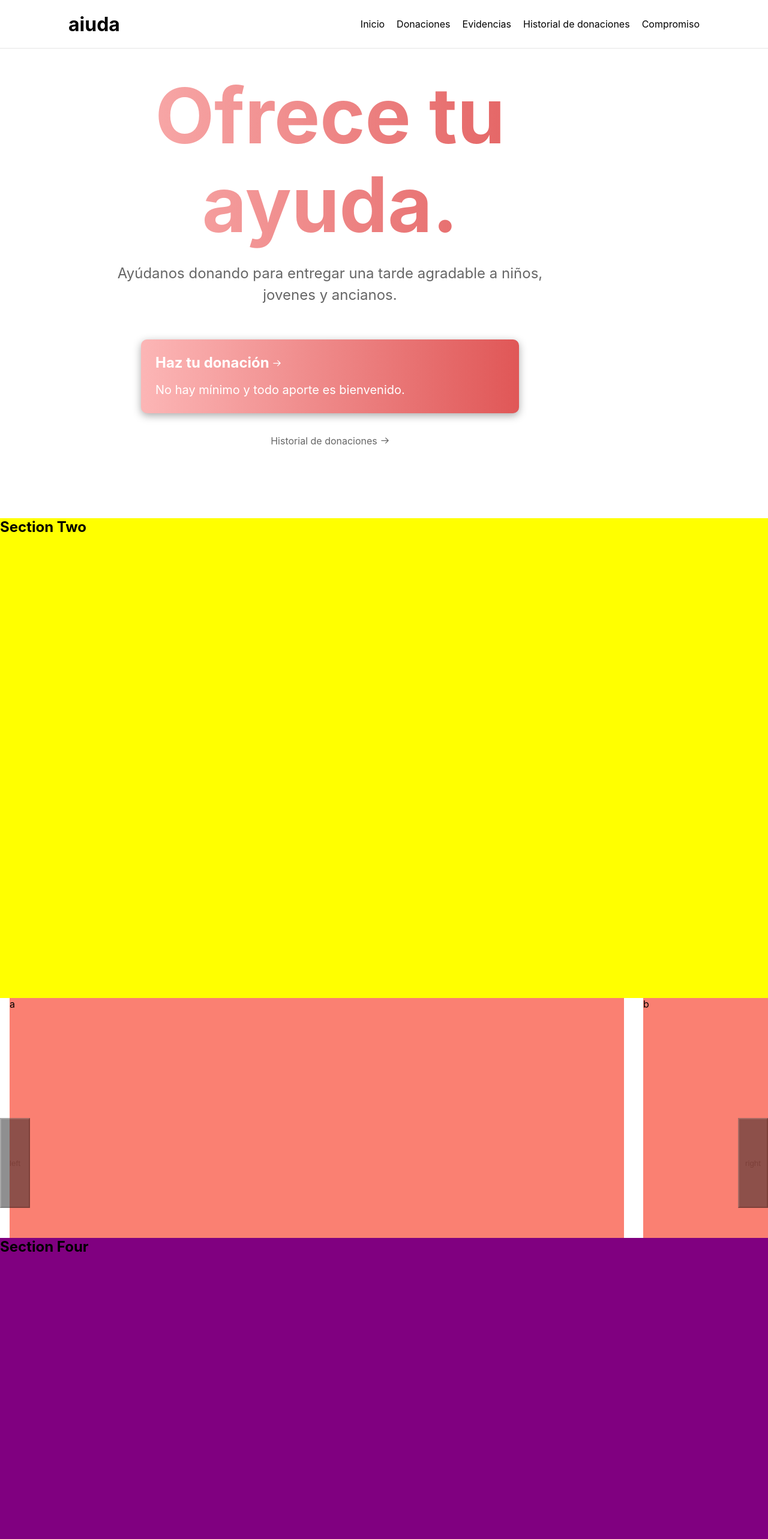
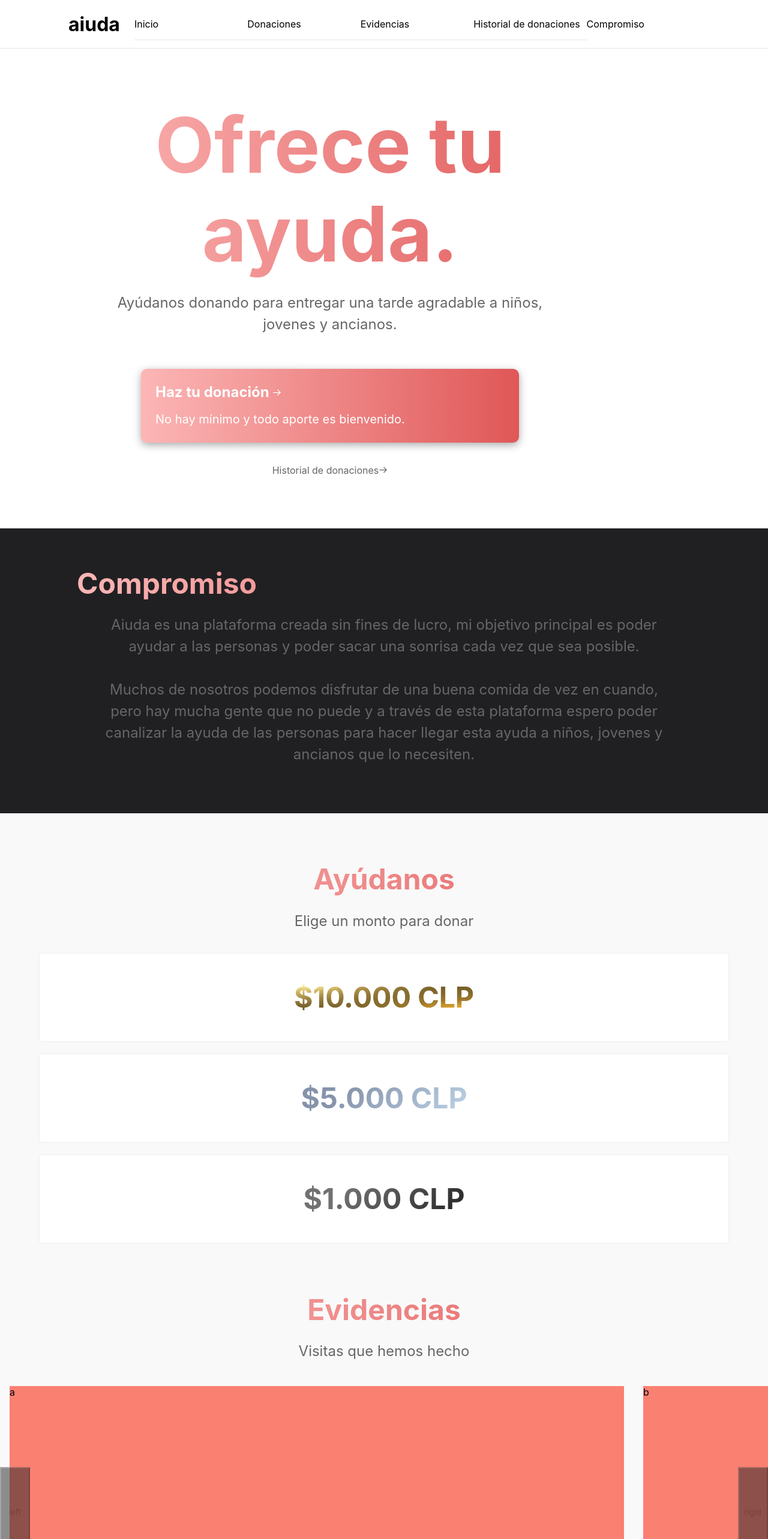
Before and after one commit to matiasnnr/aiuda, a Next.js app: page / in a window 1280 px wide. Shown: the top 2566 px of the page at 60% size. Built offline with nearby package versions, Linux system fonts and the light colour scheme.

Commit message:
ADD: all sections almost ready

```diff
--- a/components/Cards/DonationCard/DonationCard.module.css
+++ b/components/Cards/DonationCard/DonationCard.module.css
@@ -1,7 +1,18 @@
 .container {
-  height: 220px;
+  height: 150px;
   width: 90%;
   background-color: var(--white);
-  border-radius: 5px;
+  border: 2px solid var(--border-gray);
+  border-radius: 6px;
   padding: 20px;
+  transition: 0.25s ease-in-out;
+  display: flex;
+  align-items: center;
+  justify-content: center;
+  font-weight: bold;
 }
+
+.container:hover {
+  box-shadow: 0 2px 4px rgb(0 0 0 / 8%);
+  transform: translateY(-5px);
+}
--- a/components/Cards/DonationCard/index.tsx
+++ b/components/Cards/DonationCard/index.tsx
@@ -1,8 +1,8 @@
 import React from "react";
 import styles from "./DonationCard.module.css";
 
-const DonationCard = () => {
-  return <div className={styles.container}>donationcard</div>;
+const DonationCard = ({ children }: any) => {
+  return <button className={styles.container}>{children}</button>;
 };
 
 export default DonationCard;
--- a/components/Navbar/Navbar.module.css
+++ b/components/Navbar/Navbar.module.css
@@ -5,8 +5,8 @@
   justify-content: center;
   border-bottom: 1px solid var(--light-gray);
   z-index: 99999;
-  position: fixed;
-  top: 0;
+  /* position: fixed; */
+  /* top: 0; */
 }
 
 .nav {
@@ -45,14 +45,14 @@
   z-index: 99999;
 }
 
-.nav > .nav__links > a {
+.nav > .nav__links > div {
   display: flex;
   padding: 1rem 0;
   width: 100%;
   border-bottom: 1px solid var(--light-gray);
 }
 
-.nav > .nav__links > a:last-child {
+.nav > .nav__links > div:last-child {
   border: none;
 }
 
--- a/components/Navbar/index.tsx
+++ b/components/Navbar/index.tsx
@@ -1,16 +1,21 @@
 /* eslint-disable @next/next/link-passhref */
 import React from "react";
-import Link from 'next/link'
+import Link from "next/link";
 import styles from "./Navbar.module.css";
 
 const Navbar = () => {
+  const handleCheckBox = () => {
+    // @ts-ignore: Object is possibly 'null'.
+    document.getElementById(styles.nav__check).checked = false;
+  };
+
   return (
     <nav className={styles.container}>
       <div className={styles.nav}>
         <input type="checkbox" id={styles.nav__check} />
         <div className={styles.nav__header}>
           <Link href="/">
-          <h2 className={styles.nav__title}>aiuda</h2>
+            <h2 className={styles.nav__title}>aiuda</h2>
           </Link>
         </div>
         <div className={styles.nav__btn}>
@@ -22,29 +27,21 @@ const Navbar = () => {
         </div>
 
         <div className={styles.nav__links}>
-          <Link href="/">
-            Inicio
-          </Link>
-          <Link
-            href="/donations"
-           >
-            Donaciones
-          </Link>
-          <Link
-            href="/evidences"
-           >
-            Evidencias
-          </Link>
-          <Link
-            href="/background"
-           >
-            Historial de donaciones
-          </Link>
-          <Link
-            href="/commitments"
-           >
-            Compromiso
-          </Link>
+          <div onClick={handleCheckBox}>
+            <Link href="#home">Inicio</Link>
+          </div>
+          <div onClick={handleCheckBox}>
+            <Link href="#donations">Donaciones</Link>
+          </div>
+          <div onClick={handleCheckBox}>
+            <Link href="#evidences">Evidencias</Link>
+          </div>
+          <div onClick={handleCheckBox}>
+            <Link href="#background">Historial de donaciones</Link>
+          </div>
+          <div onClick={handleCheckBox}>
+            <Link href="#commitments">Compromiso</Link>
+          </div>
         </div>
       </div>
     </nav>
--- a/pages/index.tsx
+++ b/pages/index.tsx
@@ -1,4 +1,5 @@
 import type { NextPage } from "next";
+import Link from "next/link";
 import { useState, useEffect } from "react";
 import Card from "@components/Cards/Card";
 import ArrowIcon from "@components/Icons/ArrowIcon";
@@ -74,7 +75,8 @@ const Home: NextPage = () => {
       <Navbar />
 
       {/* Header */}
-      <section className={styles.header__container}>
+
+      <section id="#home" className={styles.header__container}>
         <div className={styles.header__text}>
           <h1 className={styles.title}>Ofrece tu ayuda.</h1>
           <p className={styles.description}>
@@ -87,27 +89,67 @@ const Home: NextPage = () => {
           description={"No hay mínimo y todo aporte es bienvenido."}
         />
         <div className={styles.header__more_options}>
-          <span>Historial de donaciones</span>
+          <Link href="#background">Historial de donaciones</Link>
           <ArrowIcon size={C.ICON_SMALL_SIZE} type={C.ICON_RIGHT} />
         </div>
       </section>
 
       {/* Commitments */}
 
-      <section style={{ backgroundColor: "yellow" }}>
-        <h1>Section Two</h1>
+      <section id="commitments" className={styles.commitments__container}>
+        <div className={styles.header__text}>
+          <h1 className={styles.subtitle}>Compromiso</h1>
+          <p className={styles.description} style={{ marginBottom: 0 }}>
+            Aiuda es una plataforma creada sin fines de lucro, mi objetivo
+            principal es poder ayudar a las personas y poder sacar una sonrisa
+            cada vez que sea posible. <br />
+            <br /> Muchos de nosotros podemos disfrutar de una buena comida de
+            vez en cuando, pero hay mucha gente que no puede y a través de esta
+            plataforma espero poder canalizar la ayuda de las personas para
+            hacer llegar esta ayuda a niños, jovenes y ancianos que lo
+            necesiten.
+          </p>
+        </div>
       </section>
 
-      {/* Evidence */}
+      {/* Donations */}
 
-      <section className={styles.evidences__container}>
+      <section id="donations" className={styles.donations__container}>
+        <div className={styles.header__text}>
+          <h1 className={styles.subtitle}>Ayúdanos</h1>
+          <p className={styles.description} style={{ marginBottom: 0 }}>
+            Elige un monto para donar
+          </p>
+        </div>
+        <DonationCard>
+          <div className={styles.donations__text1}>$10.000 CLP</div>
+        </DonationCard>
+        <DonationCard>
+          <div className={styles.donations__text2}>$5.000 CLP</div>
+        </DonationCard>
+        <DonationCard>
+          <div className={styles.donations__text3}>$1.000 CLP</div>
+        </DonationCard>
+      </section>
+
+      {/* Evidences */}
+
+      <section id="evidences" className={styles.evidences__container}>
+        <div className={styles.evidences__text}>
+          <div className={styles.header__text}>
+            <h1 className={styles.subtitle}>Evidencias</h1>
+            <p className={styles.description} style={{ marginBottom: 0 }}>
+              Visitas que hemos hecho
+            </p>
+          </div>
+        </div>
         {width > 1000 && (
           <>
             <HorizontalScroll />
             <HorizontalScroll scrollTo="left" />
           </>
         )}
-        <div id="evidence" className={styles.evidences}>
+        <div id="evidence" className={styles.evidences__scroll}>
           <div className={styles.child}>
             <div className={styles.child__content}>a</div>
           </div>
@@ -125,20 +167,65 @@ const Home: NextPage = () => {
 
       {/* Background */}
 
-      <section style={{ backgroundColor: "purple" }}>
-        <h1 style={{ marginTop: 0 }}>Section Four</h1>
-      </section>
-
-      {/* Donations */}
-
-      <section
-        id="donations"
-        className={styles.donations__container}
-        style={{ backgroundColor: "salmon" }}
-      >
-        <DonationCard />
-        <DonationCard />
-        <DonationCard />
+      <section id="background" className={styles.background__container}>
+        <div className={styles.header__text}>
+          <h1 className={styles.subtitle}>Historial</h1>
+          <p className={styles.description} style={{ marginBottom: 0 }}>
+            Encuentra tu donación acá
+          </p>
+        </div>
+        <ul className={styles.background__container_scroller}>
+          <li>Lorem, ipsum dolor.</li>
+          <li>Fugiat, maxime atque?</li>
+          <li>Repellendus, dolorum ut.</li>
+          <li>Magnam, consequatur quis?</li>
+          <li>Ipsa, culpa atque?</li>
+          <li>Beatae, eius vero.</li>
+          <li>Aperiam, magni excepturi?</li>
+          <li>Quia, repellat sed.</li>
+          <li>Quis, quasi id.</li>
+          <li>Architecto, vitae placeat.</li>
+          <li>Vero, eum distinctio.</li>
+          <li>Impedit, officiis ratione?</li>
+          <li>Minus, nisi reprehenderit.</li>
+          <li>Aspernatur, tempore voluptas.</li>
+          <li>Eos, perferendis fuga.</li>
+          <li>Quasi, culpa itaque!</li>
+          <li>Dolorum, odit quasi?</li>
+          <li>Laborum, possimus exercitationem.</li>
+          <li>Alias, sapiente molestias.</li>
+          <li>Iusto, cupiditate non.</li>
+          <li>Hic, commodi dicta!</li>
+          <li>Atque, voluptatum repellendus!</li>
+          <li>Est, maiores perferendis!</li>
+          <li>Nesciunt, hic error.</li>
+          <li>Iure, perspiciatis numquam?</li>
+          <li>Distinctio, possimus accusamus?</li>
+          <li>Laborum, autem asperiores!</li>
+          <li>Sequi, alias accusamus!</li>
+          <li>Voluptatem, nam ab!</li>
+          <li>Officiis, ad est?</li>
+          <li>Excepturi, laudantium animi.</li>
+          <li>Vel, praesentium omnis.</li>
+          <li>Dolore, voluptate pariatur?</li>
+          <li>Iure, earum autem?</li>
+          <li>Facilis, enim dolor.</li>
+          <li>Illo, aspernatur. Vel!</li>
+          <li>Optio, esse ad!</li>
+          <li>Quasi, totam porro.</li>
+          <li>Laborum, laboriosam exercitationem!</li>
+          <li>Ratione, molestias est?</li>
+          <li>Fugit, mollitia fugiat?</li>
+          <li>Sequi, labore voluptatibus.</li>
+          <li>Explicabo, qui. Pariatur!</li>
+          <li>Laudantium, eligendi tempore!</li>
+          <li>Ad, corporis cum.</li>
+          <li>Dolorem, voluptates obcaecati.</li>
+          <li>Rerum, hic facere?</li>
+          <li>Eum, consequatur? Iusto!</li>
+          <li>Sapiente, totam quasi?</li>
+          <li>Ipsum, delectus quas.</li>
+        </ul>
       </section>
     </main>
   );
--- a/styles/Home.module.css
+++ b/styles/Home.module.css
@@ -1,6 +1,7 @@
 /* Header Styles Start */
 
 .header__container {
+  height: calc(100vh - var(--nav-height-sm));
   width: 100%;
   max-width: var(--page-max-width-lg);
   display: flex;
@@ -128,22 +129,96 @@
 /* Donations Styles Start */
 
 .donations__container {
+  background-color: var(--dark-white);
+  text-align: center;
   display: flex;
   flex-direction: column;
   justify-content: space-evenly;
   align-items: center;
+  padding: 4rem 0;
+}
+
+.donations__text1 {
+  margin: 0;
+  line-height: 1.15;
+  font-size: var(--fs-title);
+  /* gradient color */
+  background-image: radial-gradient(
+      ellipse farthest-corner at right bottom,
+      #fedb37 0%,
+      #fdb931 8%,
+      #9f7928 30%,
+      #8a6e2f 40%,
+      transparent 80%
+    ),
+    radial-gradient(
+      ellipse farthest-corner at left top,
+      #ffffff 0%,
+      #ffffac 8%,
+      #d1b464 25%,
+      #5d4a1f 62.5%,
+      #5d4a1f 100%
+    );
+  -webkit-background-clip: text;
+  -webkit-text-fill-color: transparent;
+}
+
+.donations__text2 {
+  margin: 0;
+  line-height: 1.15;
+  font-size: var(--fs-title);
+  /* gradient color */
+  background-color: #bdd4e7;
+  background-image: linear-gradient(315deg, #bdd4e7 0%, #8693ab 74%);
+
+  -webkit-background-clip: text;
+  -webkit-text-fill-color: transparent;
+}
+
+.donations__text3 {
+  margin: 0;
+  line-height: 1.15;
+  font-size: var(--fs-title);
+  /* gradient color */
+  background-color: #000000;
+  background-image: linear-gradient(315deg, #222222 0%, #717171 74%);
+  -webkit-background-clip: text;
+  -webkit-text-fill-color: transparent;
 }
 
 /* Donations Styles End */
+
+/* Commitments Styles Start */
+
+.commitments__container {
+  height: 100%;
+  width: 100%;
+  background-color: var(--dark-gray);
+  display: flex;
+  justify-content: center;
+  padding: 4rem 0;
+}
+
+/* Commitments Styles End */
 
 /* Evidences Styles Start */
 
 .evidences__container {
   position: relative;
-  height: 50vh;
+  height: 100%;
+  width: 100%;
+  background-color: var(--dark-white);
+  /* padding: 4rem 0; */
 }
 
-.evidences {
+.evidences__text {
+  display: flex;
+  justify-content: center;
+  text-align: center;
+}
+
+.evidences__scroll {
+  padding: 1.5rem 0;
   position: relative;
   white-space: nowrap;
   overflow-x: scroll;
@@ -151,11 +226,11 @@
   scroll-behavior: smooth;
 }
 
-.evidences::-webkit-scrollbar {
+.evidences__scroll::-webkit-scrollbar {
   display: none; /* Safari and Chrome */
 }
 
-.evidences {
+.evidences__scroll {
   -ms-overflow-style: none; /* Internet Explorer 10+ */
   scrollbar-width: none; /* Firefox */
 }
@@ -214,3 +289,66 @@
 }
 
 /* Evidences Styles End */
+
+/* Backgound Styles Start */
+
+.background__container {
+  background-color: var(--dark-gray);
+  padding-top: 4rem;
+  text-align: center;
+  display: flex;
+  flex-direction: column;
+  justify-content: center;
+  align-items: center;
+}
+
+.background__container_scroller {
+  height: 100%;
+  width: 100%;
+  padding: 0;
+  overflow-y: scroll;
+  -ms-scroll-snap-type: mandatory;
+  scroll-snap-type: mandatory;
+  -ms-scroll-snap-points-y: repeat(3rem);
+  scroll-snap-points-y: repeat(3rem);
+  -ms-scroll-snap-type: y mandatory;
+  scroll-snap-type: y mandatory;
+}
+
+.background__container li {
+  border-bottom: 1px solid var(--light-gray);
+  width: 100%;
+  height: 100px;
+  font-size: 1.2rem;
+  text-align: center;
+  display: flex;
+  flex-direction: column;
+  justify-content: center;
+  scroll-snap-align: start;
+
+  /* gradient color */
+  background-image: radial-gradient(
+      ellipse farthest-corner at right bottom,
+      #fedb37 0%,
+      #fdb931 8%,
+      #9f7928 30%,
+      #8a6e2f 40%,
+      transparent 80%
+    ),
+    radial-gradient(
+      ellipse farthest-corner at left top,
+      #ffffff 0%,
+      #ffffac 8%,
+      #d1b464 25%,
+      #5d4a1f 62.5%,
+      #5d4a1f 100%
+    );
+  -webkit-background-clip: text;
+  -webkit-text-fill-color: transparent;
+}
+
+.background__container li:last-child {
+  border-bottom: none;
+}
+
+/* Backgound Styles End */
--- a/styles/globals.css
+++ b/styles/globals.css
@@ -5,6 +5,7 @@
 
   /* Colors */
   --white: #ffffff;
+  --dark-white: #f9f9f9;
   --black: #000000;
   --primary: #e05757;
   --secondary: #fcb6b6;
@@ -43,6 +44,7 @@
   --fs-subtitle: 1.5rem;
   --fs-normal: 1rem;
   --fs-details: 0.875rem;
+  --fs-donations: 0.5rem;
 
   /* Text */
   --description-color: var(--gray);
@@ -50,6 +52,7 @@
   /* Shadows */
   --primary-box-shadow: var(--primary) 0px 4px 14px 0px;
   --black-box-shadow: var(--shadow-gray) 0px 4px 14px 0px;
+  --border-gray: #f3f3f3;
 }
 
 html,
@@ -79,5 +82,7 @@ a {
 }
 
 button {
+  font-family: -apple-system, BlinkMacSystemFont, Segoe UI, Roboto, Oxygen,
+    Ubuntu, Cantarell, Fira Sans, Droid Sans, Helvetica Neue, sans-serif;
   cursor: pointer;
 }
```
